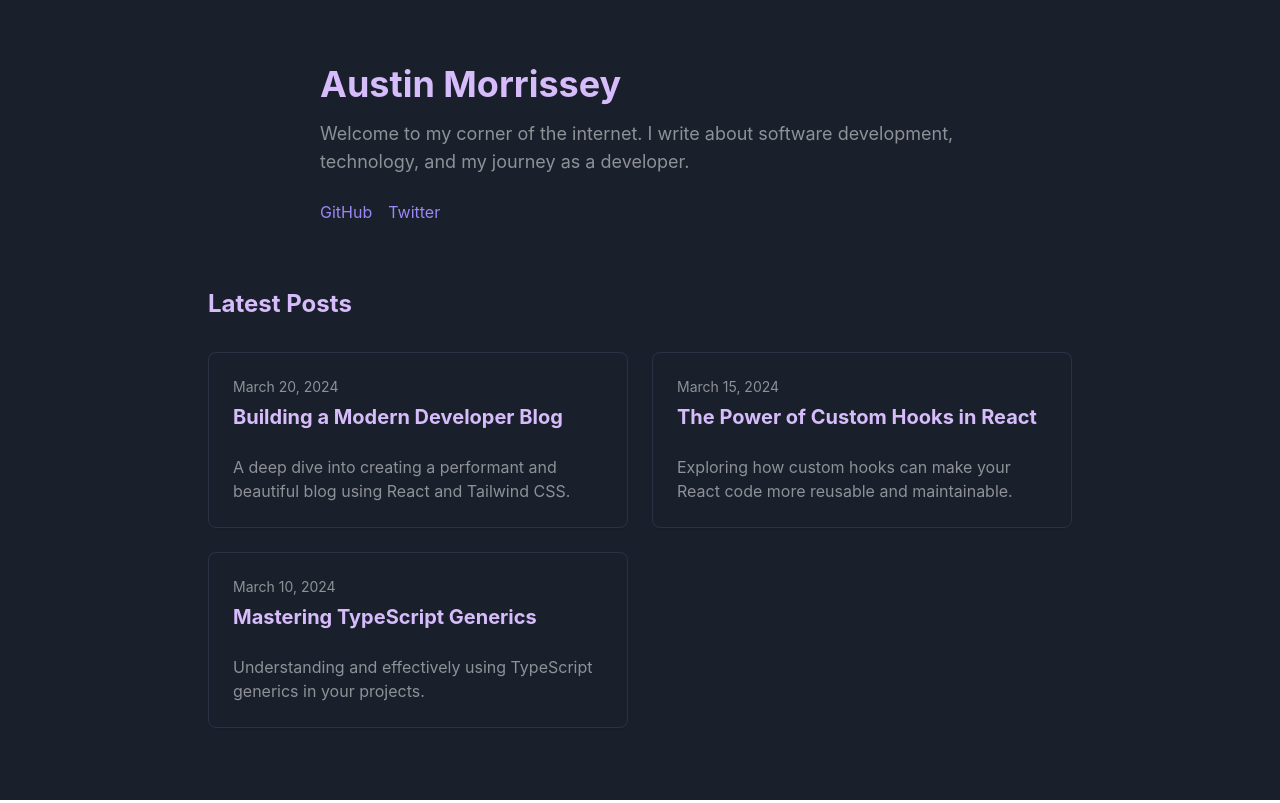
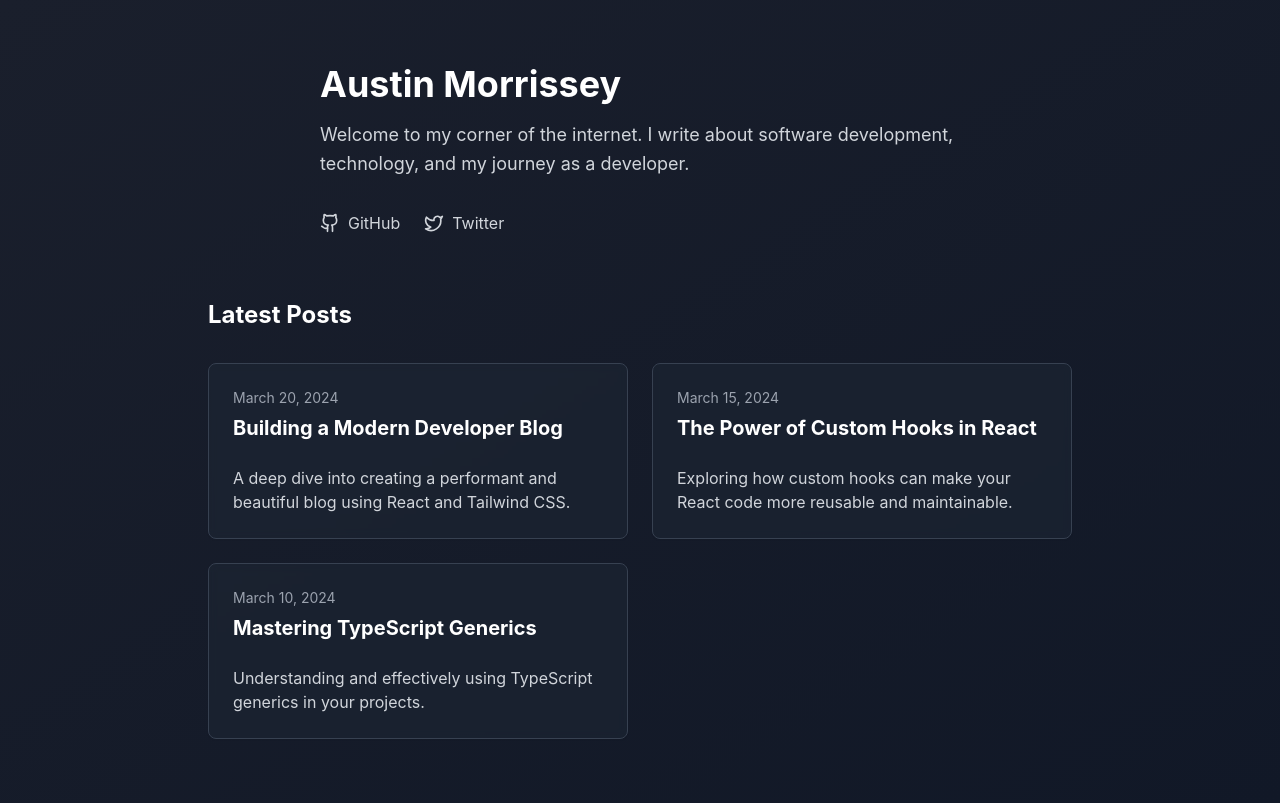
Before and after one commit to gvmfhy/gvmfhy.github.io, a React (Vite) app: page / in a window 1280 px wide. Built offline with nearby package versions, Linux system fonts and the light colour scheme.

Commit message:
Polish blog design elements
Review and enhance the design of the blog, focusing on color choices and overall aesthetics. Consider the need for a back end for weekly post additions and evaluate the current design elements in relation to deployment readiness.
[skip gpt_engineer]

```diff
--- a/src/components/AboutSection.tsx
+++ b/src/components/AboutSection.tsx
@@ -1,4 +1,5 @@
 import { motion } from "framer-motion";
+import { Github, Twitter } from "lucide-react";
 
 export const AboutSection = () => {
   return (
@@ -8,29 +9,31 @@ export const AboutSection = () => {
       transition={{ duration: 0.5 }}
       className="max-w-2xl mx-auto py-16 px-4"
     >
-      <h1 className="text-4xl font-inter font-bold text-blog-light mb-4">
+      <h1 className="text-4xl font-inter font-bold text-white mb-4">
         Austin Morrissey
       </h1>
-      <p className="text-blog-gray text-lg mb-6">
+      <p className="text-gray-300 text-lg mb-8 leading-relaxed">
         Welcome to my corner of the internet. I write about software development,
         technology, and my journey as a developer.
       </p>
-      <div className="flex gap-4">
+      <div className="flex gap-6">
         <a
           href="https://github.com/yourusername"
           target="_blank"
           rel="noopener noreferrer"
-          className="text-blog-primary hover:text-blog-light transition-colors"
+          className="flex items-center gap-2 text-gray-300 hover:text-white transition-colors"
         >
-          GitHub
+          <Github size={20} />
+          <span>GitHub</span>
         </a>
         <a
           href="https://twitter.com/yourusername"
           target="_blank"
           rel="noopener noreferrer"
-          className="text-blog-primary hover:text-blog-light transition-colors"
+          className="flex items-center gap-2 text-gray-300 hover:text-white transition-colors"
         >
-          Twitter
+          <Twitter size={20} />
+          <span>Twitter</span>
         </a>
       </div>
     </motion.section>
--- a/src/components/BlogPostCard.tsx
+++ b/src/components/BlogPostCard.tsx
@@ -14,15 +14,15 @@ export const BlogPostCard = ({ title, excerpt, date }: BlogPostCardProps) => {
       transition={{ duration: 0.2 }}
       className="w-full"
     >
-      <Card className="border border-blog-light/10 bg-blog-dark hover:bg-blog-dark/80 transition-colors">
-        <CardHeader className="text-blog-light">
-          <time className="text-sm text-blog-gray">{date}</time>
-          <h2 className="text-xl font-inter font-bold hover:text-blog-primary transition-colors">
+      <Card className="bg-gray-800/50 border-gray-700 backdrop-blur-sm">
+        <CardHeader>
+          <time className="text-sm text-gray-400">{date}</time>
+          <h2 className="text-xl font-inter font-bold text-white hover:text-blog-primary transition-colors">
             {title}
           </h2>
         </CardHeader>
         <CardContent>
-          <p className="text-blog-gray">{excerpt}</p>
+          <p className="text-gray-300">{excerpt}</p>
         </CardContent>
       </Card>
     </motion.div>
--- a/src/pages/Index.tsx
+++ b/src/pages/Index.tsx
@@ -21,13 +21,13 @@ const BLOG_POSTS = [
 
 const Index = () => {
   return (
-    <div className="min-h-screen bg-blog-dark">
+    <div className="min-h-screen bg-gradient-to-br from-blog-dark to-gray-900">
       <AboutSection />
       <main className="max-w-4xl mx-auto px-4 pb-16">
-        <h2 className="text-2xl font-inter font-bold text-blog-light mb-8">
+        <h2 className="text-2xl font-inter font-bold text-white mb-8">
           Latest Posts
         </h2>
-        <div className="grid gap-6 md:grid-cols-2 lg:grid-cols-2">
+        <div className="grid gap-6 md:grid-cols-2">
           {BLOG_POSTS.map((post) => (
             <BlogPostCard key={post.title} {...post} />
           ))}
```
